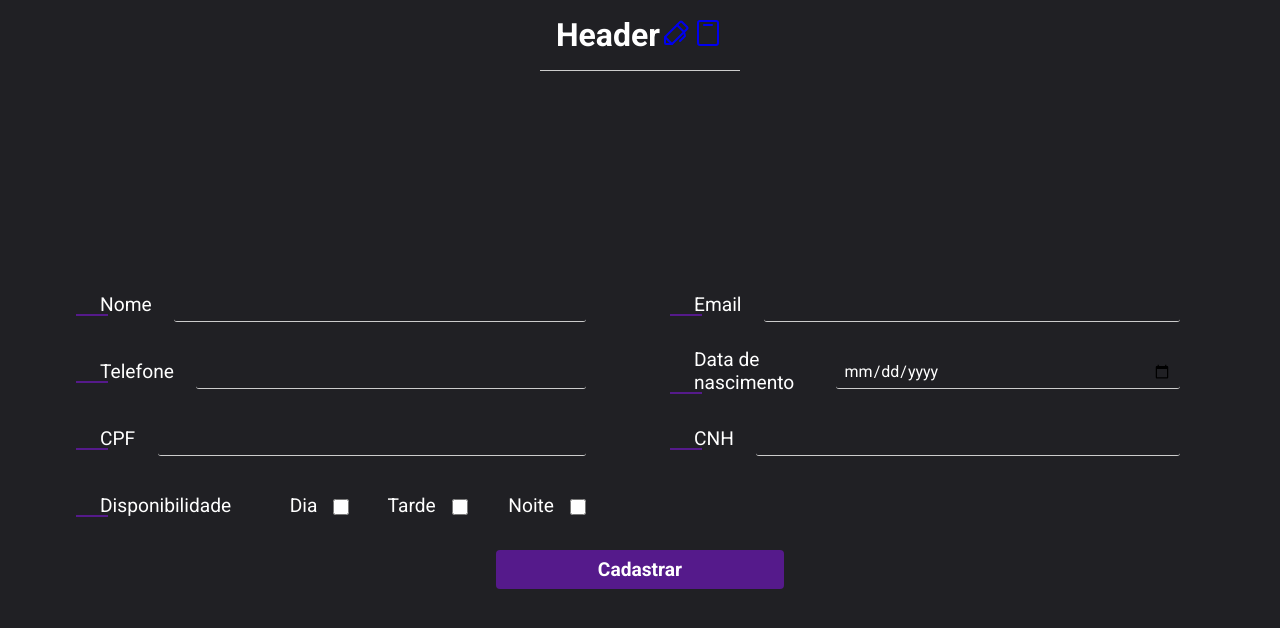
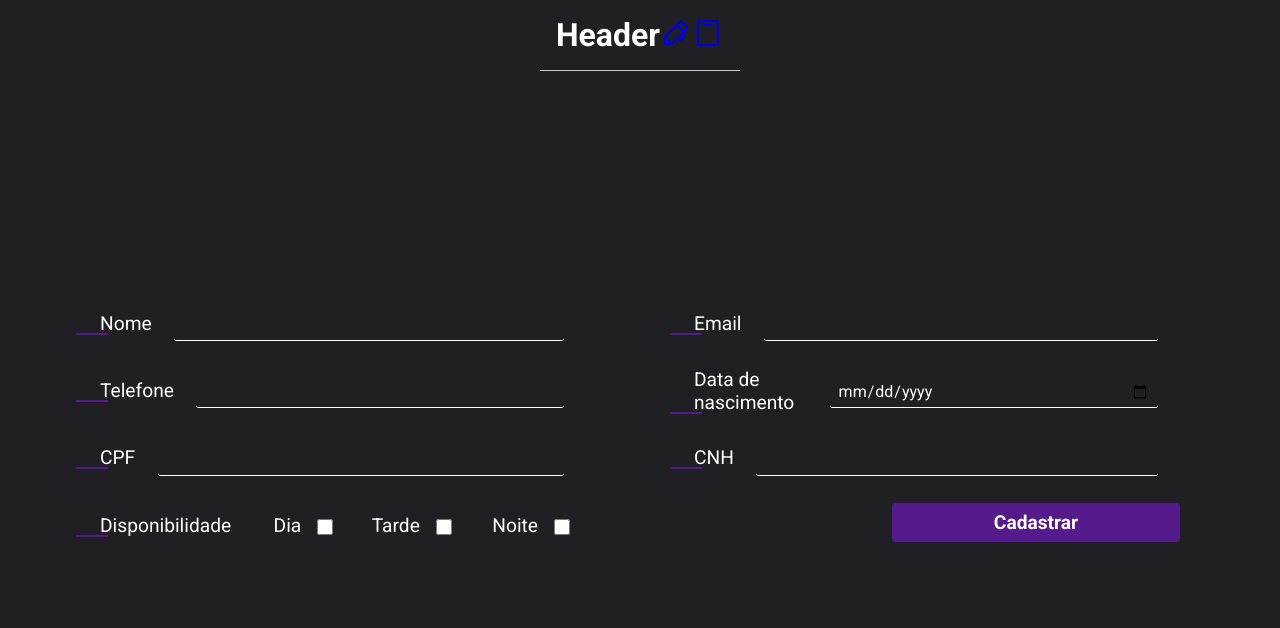
Before and after one commit to gutierry13/MotoboysFrontend, a React (Vite) app: page / in a window 1280 px wide. Shown: the top 628 px of the page. Built offline with nearby package versions, Linux system fonts and the light colour scheme; no server answers.

Commit message:
zod validations

```diff
--- a/package.json
+++ b/package.json
@@ -10,6 +10,7 @@
     "preview": "vite preview"
   },
   "dependencies": {
+    "@hookform/resolvers": "^3.1.1",
     "@phosphor-icons/react": "^2.0.10",
     "axios": "^1.4.0",
     "phosphor-icons": "^1.4.2",
@@ -18,7 +19,8 @@
     "react-dom": "^18.2.0",
     "react-hook-form": "^7.44.3",
     "react-router-dom": "^6.12.1",
-    "styled-components": "^6.0.0-rc.3"
+    "styled-components": "^6.0.0-rc.3",
+    "zod": "^3.21.4"
   },
   "devDependencies": {
     "@rocketseat/eslint-config": "^1.2.0",
--- a/src/Components/input.tsx
+++ b/src/Components/input.tsx
@@ -10,17 +10,27 @@ interface InputTemplateProps {
   value?: string
   // register: (rules?: RegisterOptions) => {}
   register: UseFormRegister<FieldValues>
+  errorVariant?: string
+  errorMessage?: string
 }
 export default function InputTemplate({
   id,
   type,
   content,
   register,
+  errorMessage,
+  errorVariant,
 }: InputTemplateProps) {
   return (
     <div>
       <label htmlFor={id}>{content}</label>
-      <input type={type} id={id} {...register(id)} />
+      <input
+        type={type}
+        id={id}
+        {...register(id)}
+        style={errorVariant ? { borderColor: 'red' } : { borderColor: 'white' }}
+      />
+      <span>{errorMessage}</span>
     </div>
   )
 }
--- a/src/pages/Form/index.tsx
+++ b/src/pages/Form/index.tsx
@@ -3,8 +3,9 @@ import InputTemplate from '../../Components/input'
 import { FormContainer, FormContent } from './styles'
 import { MotoboysContext } from '../../context/motoboysContext'
 import { useForm } from 'react-hook-form'
+import { zodResolver } from '@hookform/resolvers/zod'
 import { useNavigate } from 'react-router-dom'
-
+import { z } from 'zod'
 interface MotoboysProps {
   nome: string
   email: string
@@ -12,21 +13,36 @@ interface MotoboysProps {
   dataNascimento: string
   cpf: string
   cnh: string
-  dia: boolean
-  tarde: boolean
-  noite: boolean
+  dia?: boolean
+  tarde?: boolean
+  noite?: boolean
   disponibilidade: string
 }
+const formSchema = z.object({
+  nome: z.string().min(3),
+  email: z.string().email(),
+  telefone: z.string().regex(/(\(\d{2}\)|\d{2}\s?)?(\d{5,9})-?(\d{4})?/g),
+  dataNascimento: z.string(),
+  cpf: z.string().regex(/[0-9]{3}[.-]?[0-9]{3}[.-]?[0-9]{3}[.-]?[0-9]{2}/g),
+  cnh: z.string(),
+  dia: z.boolean().optional(),
+  tarde: z.boolean().optional(),
+  noite: z.boolean().optional(),
+  disponibilidade: z.string().optional(),
+})
+type MotoboysPropsSchema = z.infer<typeof formSchema>
 export function Form() {
+  const { registerNewMotoboy, selectedMotoboy, motoboys, updateMotoboy } =
+    useContext(MotoboysContext)
+  const navigate = useNavigate()
   const {
-    registerNewMotoboy,
-    selectedMotoboy,
-    changeSelectedMotoboy,
-    motoboys,
-    updateMotoboy,
-  } = useContext(MotoboysContext)
-  const navigate = useNavigate()
-  const { register, handleSubmit, reset } = useForm()
+    register,
+    handleSubmit,
+    reset,
+    formState: { errors, isValid },
+  } = useForm<MotoboysPropsSchema>({
+    resolver: zodResolver(formSchema),
+  })
   async function handleCreateNewMotoboy(data: MotoboysProps) {
     const newMotoboy = {
       nome: data.nome,
@@ -41,7 +57,9 @@ export function Form() {
     }
     await registerNewMotoboy(newMotoboy)
     reset()
+    navigate('/table')
   }
+  console.log(isValid)
   function replaceMotoboyForEdit() {
     motoboys.forEach((motoboy) => {
       if (String(motoboy.codigo) === String(selectedMotoboy)) {
@@ -52,9 +70,7 @@ export function Form() {
           noite: motoboy.disponibilidade.includes('Noite'),
         })
       }
-      // updateMotoboy(returnedMotoboyUsedForEdit)
     })
-    changeSelectedMotoboy('')
   }
   async function handleUpdateMotoboy(data: MotoboysProps) {
     const newMotoboy = {
@@ -91,27 +107,50 @@ export function Form() {
           type="text"
           content="Nome"
           register={register}
+          errorVariant={errors.nome ? 'error' : ''}
+          errorMessage={errors.nome ? 'Nome obrigatório!' : ''}
         />
         <InputTemplate
           id="email"
           type="email"
           content="Email"
           register={register}
+          errorVariant={errors.nome ? 'error' : ''}
+          errorMessage={errors.nome ? 'Email obrigatório!' : ''}
         />
         <InputTemplate
           id="telefone"
           type="tel"
           content="Telefone"
           register={register}
+          errorVariant={errors.nome ? 'error' : ''}
+          errorMessage={errors.nome ? 'Telefone obrigatório!' : ''}
         />
         <InputTemplate
           id="dataNascimento"
           type="date"
           content="Data de nascimento"
           register={register}
+          errorVariant={errors.nome ? 'error' : ''}
+          errorMessage={errors.nome ? 'Data de nascimento obrigatória!' : ''}
         />
-        <InputTemplate id="cpf" type="text" content="CPF" register={register} />
-        <InputTemplate id="cnh" type="text" content="CNH" register={register} />
+        <InputTemplate
+          id="cpf"
+          type="text"
+          content="CPF"
+          register={register}
+          errorVariant={errors.nome ? 'error' : ''}
+          errorMessage={errors.nome ? 'CPF obrigatório!' : ''}
+        />
+
+        <InputTemplate
+          id="cnh"
+          type="text"
+          content="CNH"
+          register={register}
+          errorVariant={errors.nome ? 'error' : ''}
+          errorMessage={errors.nome ? 'CNH obrigatório!' : ''}
+        />
         <div className="checkbox">
           <label htmlFor="disp">Disponibilidade</label>
           <InputTemplate
@@ -136,10 +175,10 @@ export function Form() {
             register={register}
           />
         </div>
+        <button type="submit" form="form">
+          {selectedMotoboy ? 'Editar' : 'Cadastrar'}
+        </button>
       </FormContent>
-      <button type="submit" form="form">
-        {selectedMotoboy ? 'Editar' : 'Cadastrar'}
-      </button>
     </FormContainer>
   )
 }
```
Also changed, not shown: 1 other file (tests, documents, lock files or other folders).
